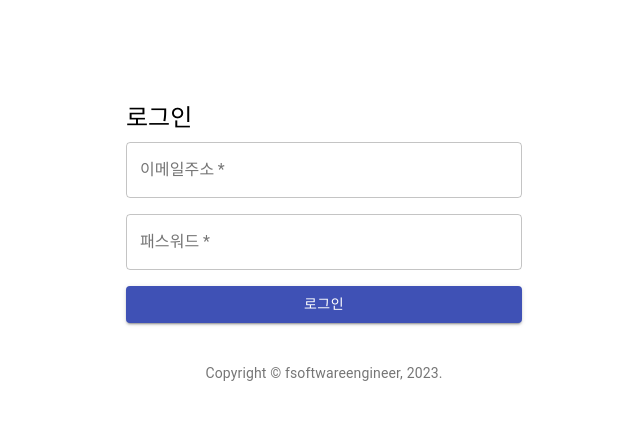
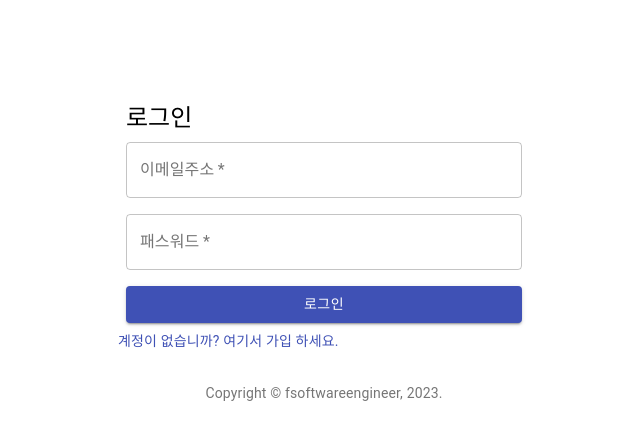
Before and after one commit to wjdals898/todo-react-app, a React (Create React App) app: page /login in a window 1280 px wide. Shown: the top 440 px of the page, without its empty margins (316-956 px from the left). Built offline with nearby package versions, Linux system fonts and the light colour scheme.

Commit message:
5/17 완료

```diff
--- a/src/AppRouter.js
+++ b/src/AppRouter.js
@@ -2,6 +2,7 @@ import React from "react";
 import "./index.css";
 import App from "./App";
 import Login from "./Login";
+import SignUp from "./SignUp";
 import Typography from "@material-ui/core/Typography";
 import { BrowserRouter as Router, Switch, Route } from "react-router-dom";
 import Box from "@material-ui/core/Box";
@@ -27,6 +28,9 @@ class AppRouter extends React.Component {
                             <Route path="/login">
                                 <Login />
                             </Route>
+                            <Route path="/signup">
+                                <SignUp />
+                            </Route>
                             <Route path="/">
                                 <App />
                             </Route>
--- a/src/Login.js
+++ b/src/Login.js
@@ -3,7 +3,7 @@ import Button from "@material-ui/core/Button";
 import TextField from "@material-ui/core/TextField";
 import Grid from "@material-ui/core/Grid";
 import Typography from "@material-ui/core/Typography";
-import { Container} from "@material-ui/core";
+import { Container, Link } from "@material-ui/core";
 
 import React from "react";
 
@@ -66,6 +66,9 @@ class Login extends React.Component {
                                 로그인
                             </Button>
                         </Grid>
+                        <Link href="/signup" variant="body2">
+                            <Grid item>계정이 없습니까? 여기서 가입 하세요.</Grid>
+                        </Link>
                     </Grid>
                 </form>
             </Container>
```
